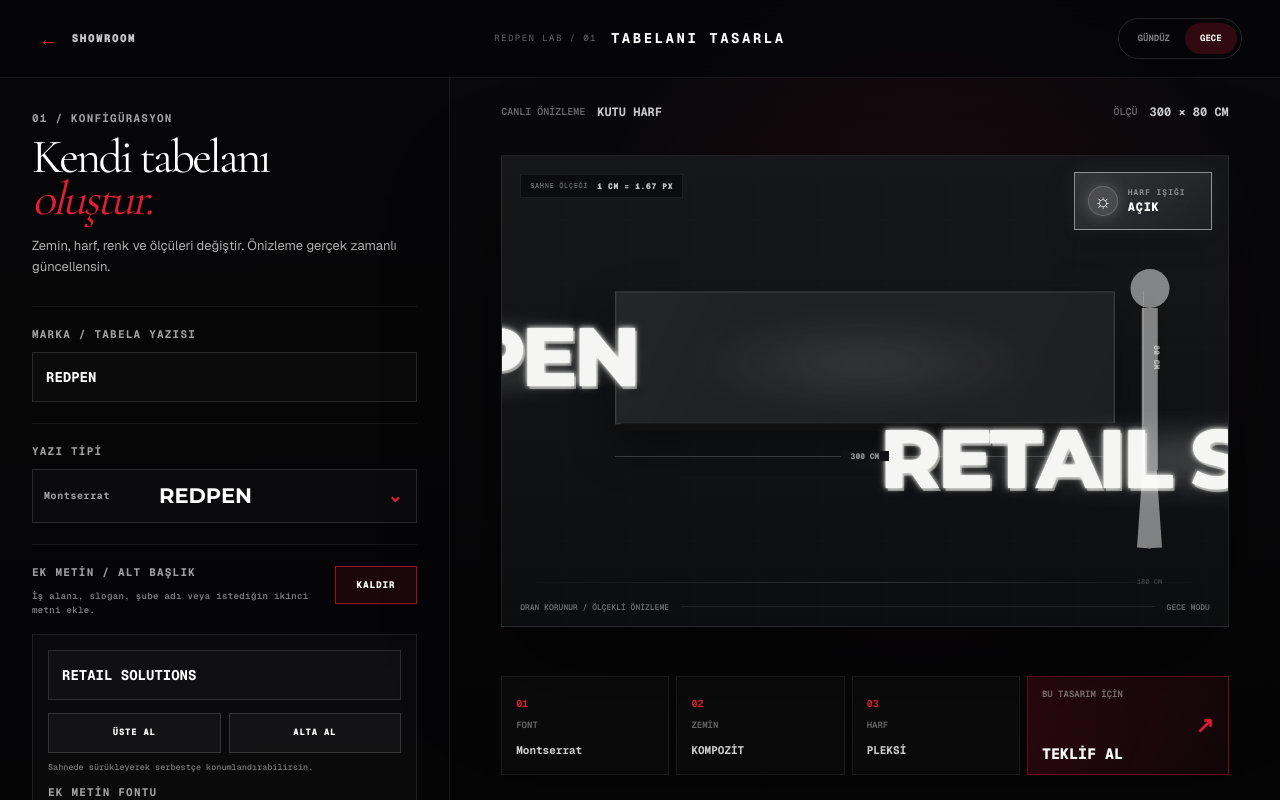
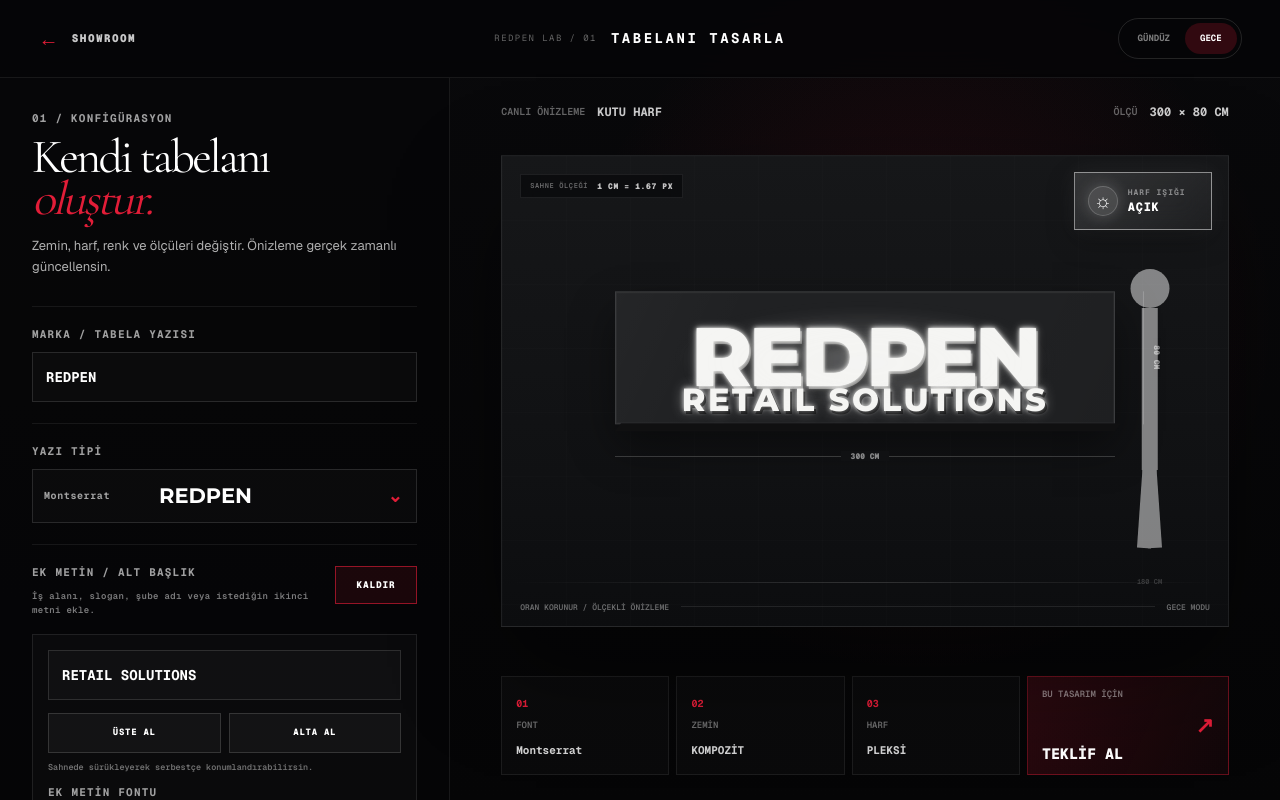
Before and after one commit to redpenreklam-tabela/redpen-showroom, a Next.js app: page /tasarla in a window 1280 px wide. Both pictures are taken after a click on the button "+ EKLE". Built offline with nearby package versions, Linux system fonts and the light colour scheme; a web font is replaced by a local one.

Commit message:
Fix independent extra text controls and positioning

```diff
--- a/app/tasarla/SignDesigner.tsx
+++ b/app/tasarla/SignDesigner.tsx
@@ -77,7 +77,7 @@
   const [extraFontSizePercent, setExtraFontSizePercent] = useState(24);
   const [extraLetterSpacing, setExtraLetterSpacing] = useState(8);
   const [extraTextColor, setExtraTextColor] = useState("#f5f5f3");
-  const [extraOffset, setExtraOffset] = useState({ x: 0, y: 28 });
+  const [extraOffset, setExtraOffset] = useState({ x: 0, y: 32 });
 
   const [selectedFont, setSelectedFont] = useState<FontId>("montserrat");
   const [fontMenuOpen, setFontMenuOpen] = useState(false);
@@ -343,7 +343,7 @@
   const resetPositions = () => {
     setTextOffset({ x: 0, y: 0 });
     setLogoOffset({ x: 0, y: 0 });
-    setExtraOffset({ x: 0, y: 28 });
+    setExtraOffset({ x: 0, y: 32 });
   };
 
   const onLogo = (file?: File) => {
@@ -475,8 +475,8 @@
                 />
 
                 <div className="designer-extra-placement">
-                  <button type="button" onClick={() => setExtraOffset({ x: 0, y: -28 })}>ÜSTE AL</button>
-                  <button type="button" onClick={() => setExtraOffset({ x: 0, y: 28 })}>ALTA AL</button>
+                  <button type="button" onClick={() => setExtraOffset({ x: 0, y: -32 })}>ÜSTE AL</button>
+                  <button type="button" onClick={() => setExtraOffset({ x: 0, y: 32 })}>ALTA AL</button>
                   <span>Sahnede sürükleyerek serbestçe konumlandırabilirsin.</span>
                 </div>
 
@@ -1006,7 +1006,7 @@
                 )}
 
                 {extraTextEnabled && (
-                  <strong
+                  <div
                     className={`designer-extra-text-preview designer-draggable-element ${effectiveLighted ? "is-lighted" : ""}`}
                     onPointerDown={(event) => startDrag(event, "extra")}
                     style={{
@@ -1019,7 +1019,7 @@
                     }}
                   >
                     {normalizedExtraText}
-                  </strong>
+                  </div>
                 )}
               </div>
               <span className="designer-board-glow" aria-hidden="true" />
--- a/app/tasarla/designer-usability.css
+++ b/app/tasarla/designer-usability.css
@@ -366,3 +366,17 @@
   .designer-extra-copy-controls{padding:12px;}
   .designer-extra-toggle{min-height:42px;}
 }
+
+/* v11 — Ek metni ana harfin global <strong> kurallarından tamamen ayır.
+   Böylece ana HARF BOYUTU / HARF ARALIĞI sliderları ikinci metni etkileyemez. */
+.designer-board-content .designer-extra-text-preview{
+  position:absolute!important;
+  z-index:18!important;
+  width:max-content!important;
+  max-width:none!important;
+  overflow:visible!important;
+  white-space:nowrap!important;
+  flex:none!important;
+  transform:translate(-50%,-50%)!important;
+  line-height:.92!important;
+}
```
